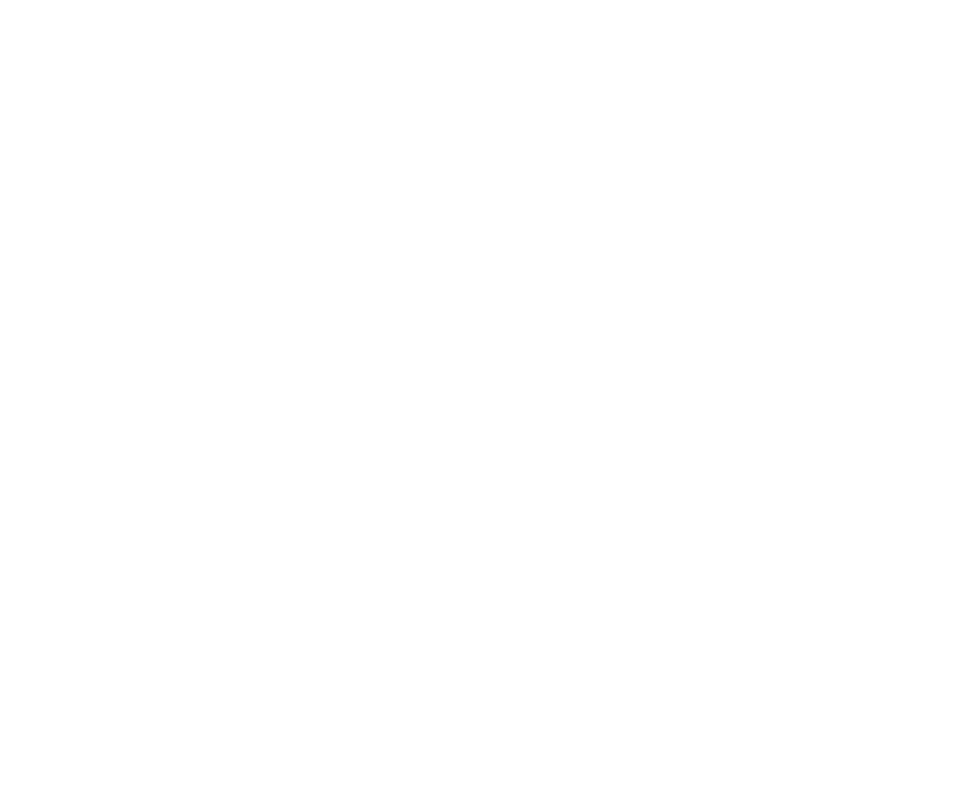
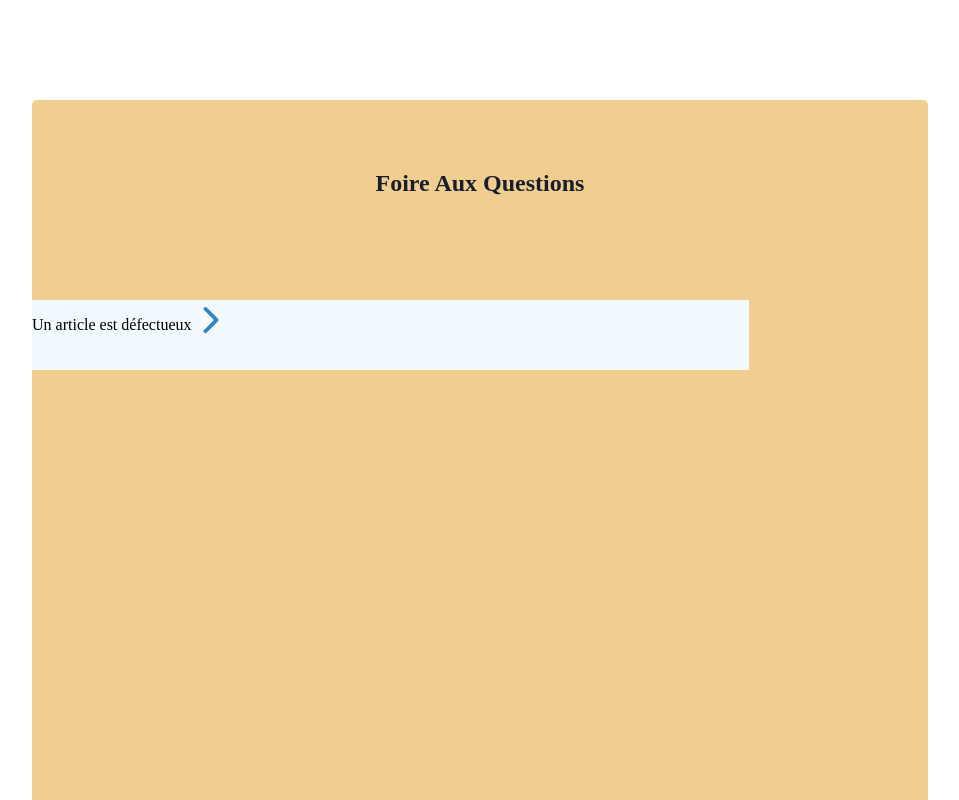
Before and after one commit to NelsonPhilippe/GeekLandFront, a React (Create React App) app: page /Faq in a window 1280 px wide. Before the commit this address had no page. Shown: the top 800 px of the page, without its empty margins (160-1119 px from the left). Built offline with nearby package versions, Linux system fonts and the light colour scheme; a web font is replaced by a local one.

Commit message:
création de la page FAQ

```diff
--- a/src/App.js
+++ b/src/App.js
@@ -6,6 +6,8 @@
 import Home from "./views/Home";
 import Login from "./views/Login";
 import ProfileSetting from "./components/settings/ProfileSetting";
+import FAQ from "./components/Faq";
+
 // import Search from "./views/Search";
 
 class App extends React.Component {
@@ -16,6 +18,7 @@
           <Route path="/" element={<Home />} />
           <Route path="/login" element={<Login />} />
           <Route path="/profilesetting" element={<ProfileSetting />} />
+          <Route path="/Faq" element={<FAQ />} />
         </Routes>
       </div>
     );
--- /dev/null
+++ b/src/components/Faq.js
@@ -0,0 +1,26 @@
+import * as React from "react";
+import "./../css/components/Faq.css";
+import { IoIosArrowForward } from "react-icons/io";
+
+export default class FAQ extends React.Component {
+  link() {
+    console.log("lien");
+  }
+
+  render() {
+    return (
+      <div className="container-FAQ">
+        <h2>Foire Aux Questions</h2>
+
+        <div className="container-div">
+          <div id="articleDef" onClick={this.link}>
+            <p id="articleP">Un article est défectueux</p>
+            <div className="iconArticle">
+              <IoIosArrowForward size={40} color="#2E86C1" />
+            </div>
+          </div>
+        </div>
+      </div>
+    );
+  }
+}
--- /dev/null
+++ b/src/css/components/Faq.css
@@ -0,0 +1,36 @@
+.container-FAQ {
+  position: relative;
+  top: 100px;
+  width: 70%;
+  height: 1000px;
+  background-color: rgb(227, 157, 34, 0.5);
+  margin: 0 auto;
+  /* margin-top: 100px; */
+  border-radius: 5px;
+}
+
+.container-FAQ h2 {
+  position: absolute;
+  top: 5%;
+  left: 50%;
+  transform: translate(-50%);
+  color: #17202a;
+}
+
+.container-div {
+  position: absolute;
+  top: 20%;
+  width: 100%;
+  height: 800px;
+  display: flex;
+  flex-direction: column;
+  /* background: grey; */
+}
+
+#articleDef {
+  width: 80%;
+  height: 70px;
+  background-color: #f3faff;
+  display: flex;
+  flex-direction: row;
+}
```
